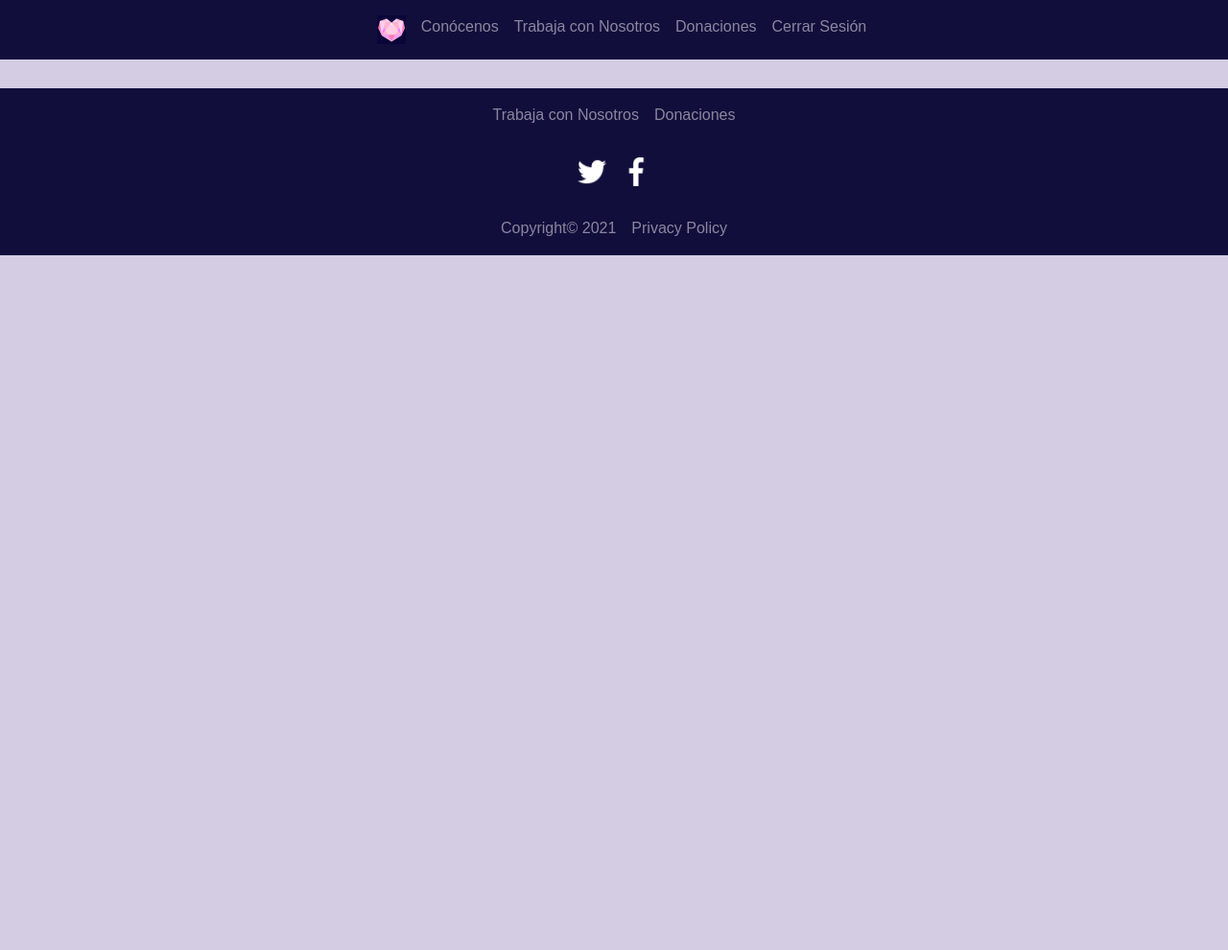
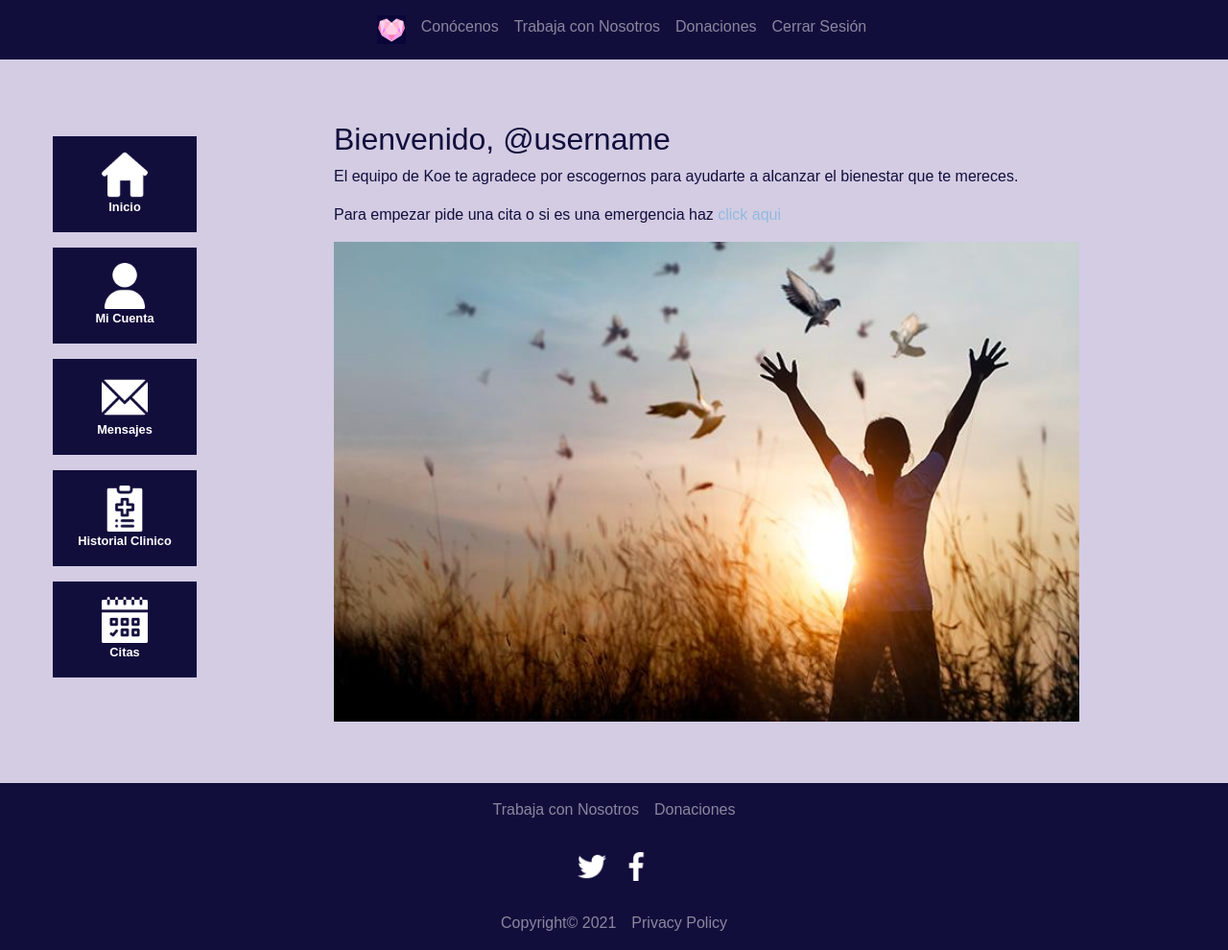
Before and after one commit to MJBM2706/koe, a PHP site: page /vista/paciente/inicio.php in a window 1280 px wide. Shown: the whole page at 96% size. Before the commit the page ends 266 px from the top, so only its background shows below. Run offline with PHP 8.4, Linux system fonts and the light colour scheme.

Commit message:
Added paciente index html and css

```diff
--- a/css/estilos.css
+++ b/css/estilos.css
@@ -237,3 +237,46 @@
     width:20%;
     margin: 15px;
   }
+
+
+  /* Pagina Inicio- Paciente, Profesional, Voluntario */
+  .container {
+    min-height: 600px;
+    display: flex;
+    margin: 0;
+    margin: 4rem 0;
+  }
+
+  .sidebar {
+    display: flex;
+    flex-direction: column;
+    width: 30%;
+  }
+
+  .content {
+    display: flex;
+    flex-direction: column;
+    width: 70%;
+  }
+
+  .option {
+    display: flex;
+    flex-direction: column;
+    align-items: center;
+    height: 100px;
+    width: 150px;
+    background-color: #120E3C;
+    margin: 1rem 0;
+    padding: 1rem 0;
+  }
+
+  .option > * {
+    color: #fff;
+    font-weight: bold;
+    font-size: 0.8rem;
+  }
+
+  .icon {
+    width: 3rem;
+    height: 3rem;
+  }
--- a/vista/paciente/inicio.php
+++ b/vista/paciente/inicio.php
@@ -40,6 +40,40 @@
       </div>
     </nav>
   </header>
+
+  <div class="container">
+    <section class="sidebar">
+      <ul>
+        <li class='option'>
+          <img class="icon" src="../../icons/house.png" alt="" srcset="">
+          <p>Inicio</p>
+        </li>
+        <li class='option'>
+        <img class="icon" src="../../icons/user.png" alt="" srcset="">
+          <p>Mi Cuenta</p>
+        </li>
+        <li class='option'>
+        <img class="icon" src="../../icons/message.png" alt="" srcset="">
+          <p>Mensajes</p>
+        </li>
+        <li class='option'>
+        <img class="icon" src="../../icons/medical_record.png" alt="" srcset="">
+          <p>Historial Clinico</p>
+        </li>
+        <li class='option'>
+        <img class="icon" src="../../icons/appointment.png" alt="" srcset="">
+          <p>Citas</p>
+        </li>
+      </ul>
+    </section>
+    <aside class="content">
+      <h2>Bienvenido, @username</h2>
+      <p>El equipo de Koe te agradece por escogernos para ayudarte a alcanzar el bienestar que te mereces.</p>
+      <p>Para empezar pide una cita o si es una emergencia haz <a href="#">click aqui</a></p>
+      <img src="../../img/bienestar.jpg" alt="">
+    </aside>
+  </div>
+
 
     <footer>
       <div class="footer">
```
